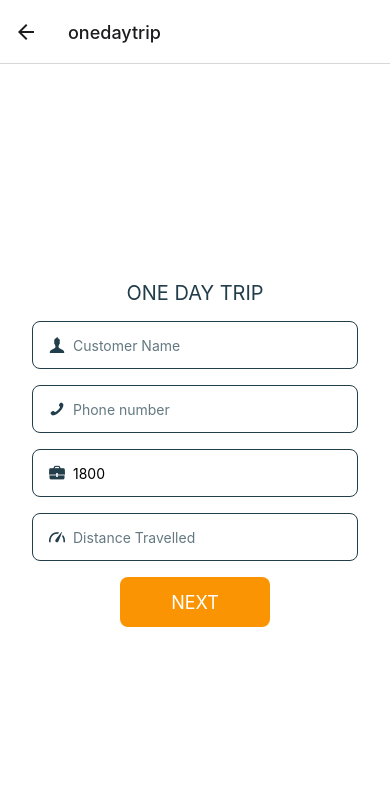
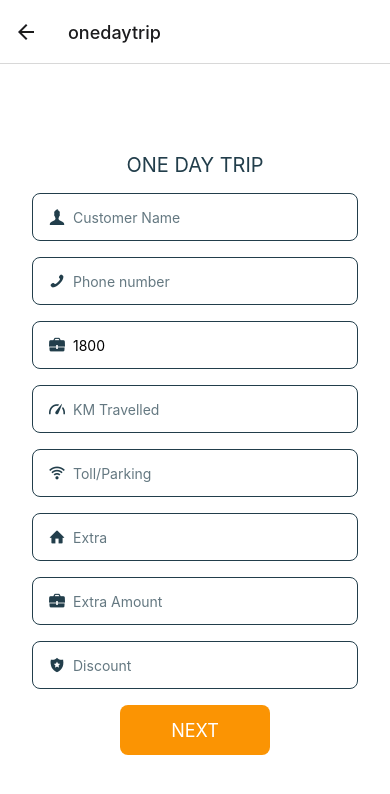
Before and after one commit to ingeniumpavithra/Vetri-taxi-mobile, a React Native app: screen /onedaytrip in a window 390 px wide. Shown: the top 794 px of the page. Built offline with nearby package versions, Linux system fonts and the light colour scheme.

Commit message:
one day trip updated changed

```diff
--- a/context/BillingContextProvider.js
+++ b/context/BillingContextProvider.js
@@ -9,6 +9,10 @@ export const BillingContextProvider = (props) => {
     phone_number:'',
     initial_payment:1800,
     distance_travelled:'',
+    tolls:'',
+    extra:'',
+    extra_amt:'',
+    discount:'',
   });
 
   const handleChangeBilling = (value,name) => {
--- a/navigations/StackNavigator.js
+++ b/navigations/StackNavigator.js
@@ -31,8 +31,9 @@ const StackNavigator = () => {
        <HillsContextProvider>
     <Stack.Navigator screenOptions={{ headerShown: true }}>
       <Stack.Group>
+      <Stack.Screen name="Home" component={Home} />
       <Stack.Screen name="Login" component={Login} />
-      <Stack.Screen name="Home" component={Home} />
+
         <Stack.Screen name="localTrip" component={LocalTrip} />
         <Stack.Screen name="onedaytrip" component={onedaytrip} />
         <Stack.Screen name="Billonedaytrip" component={Billonedaytrip} />
--- a/screens/Billonedaytrip.js
+++ b/screens/Billonedaytrip.js
@@ -22,14 +22,33 @@ const Billonedaytrip = () => {
     billingData,
   } = useContext(BillingContext);
 
-  const totalPrice = billingData.initial_payment + (billingData.distance_travelled * 7);
+  if(billingData.discount===''){
+    billingData.discount=0;
+  }
+  if(billingData.tolls===''){
+    billingData.tolls=0;
+  }
+  if(billingData.extra_amt===''){
+    billingData.extra_amt=0;
+  }
+
+
+    let totalPrice = billingData.initial_payment + (billingData.distance_travelled * 7);
+    let calc = 0;
+    billingData.discount  >0 ? calc = (parseFloat(billingData.tolls) + parseFloat(billingData.extra_amt))-parseFloat(billingData.discount) : calc = parseFloat(billingData.tolls) + parseFloat(billingData.extra_amt);
+      const result = totalPrice + calc;
 
   let data = {
     car_id : car_id,
     cus_name: billingData.customer_name,
     mobile: billingData.phone_number,
     distance: billingData.distance_travelled,
+    tolls: billingData.tolls,
+    extra: billingData.extra,
+    extra_amt: billingData.extra_amt,
+    discount: billingData.discount,
     total: totalPrice
+
   }
 
   async function addBill() {
@@ -67,17 +86,26 @@ const Billonedaytrip = () => {
           Price / km :
          {7 || 0}
       </Text>
-      <Text style={{ color: '#223e4b', fontSize: 20, marginBottom: 16,}}>
-          Travelled (kms):
-          {billingData.distance_travelled || 0}
-      </Text>
+
       <Text style={{ color: '#223e4b', fontSize: 20, marginBottom: 16,}}>
          Total KM Price:
           {billingData.distance_travelled * 7 || 0}
       </Text>
+      <Text style={{ color: '#223e4b', fontSize: 20, marginBottom: 16,}}>
+         Toll Price:
+          {billingData.tolls|| 0}
+      </Text>
+      <Text style={{ color: '#223e4b', fontSize: 20, marginBottom: 16,}}>
+         Extra Amount:
+          {billingData.extra_amt  || 0}
+      </Text>
+      <Text style={{ color: '#223e4b', fontSize: 20, marginBottom: 16,}}>
+          Discount :
+           {billingData.discount || 0}
+      </Text>
       <Text style={{ color: '#fb9403', fontSize: 28, marginBottom: 16, fontWeight: 'bold', }}>
          Total :
-         {billingData.initial_payment + billingData.distance_travelled * 7}
+         {result }
       </Text>
 
       </Card>
--- a/screens/onedaytrip.js
+++ b/screens/onedaytrip.js
@@ -66,7 +66,7 @@ export default function onedaytrip() {
        <View style={{ paddingHorizontal: 32, marginBottom: 16, width: '100%' }}>
         <Input
           icon='gauge'
-          placeholder='Distance Travelled'
+          placeholder='KM Travelled'
           autoCapitalize='none'
           keyboardAppearance='dark'
           returnKeyType='next'
@@ -77,6 +77,58 @@ export default function onedaytrip() {
         />
       </View>
 
+       <View style={{ paddingHorizontal: 32, marginBottom: 16, width: '100%' }}>
+        <Input
+          icon='signal'
+          placeholder='Toll/Parking'
+          autoCapitalize='none'
+          keyboardAppearance='dark'
+          returnKeyType='next'
+          returnKeyLabel='next'
+          value = {billingData.tolls}
+          keyboardType = 'numeric'
+          onChangeText={value => handleChangeBilling(value,'tolls')}
+        />
+      </View>
+      <View style={{ paddingHorizontal: 32, marginBottom: 16, width: '100%' }}>
+        <Input
+          icon='home'
+          placeholder='Extra'
+          autoCapitalize='none'
+          keyboardAppearance='dark'
+          returnKeyType='next'
+          returnKeyLabel='next'
+          value = {billingData.extra}
+          keyboardType = 'numeric'
+          onChangeText={value => handleChangeBilling(value,'extra')}
+        />
+      </View>
+      <View style={{ paddingHorizontal: 32, marginBottom: 16, width: '100%' }}>
+        <Input
+          icon='briefcase'
+          placeholder='Extra Amount'
+          autoCapitalize='none'
+          keyboardAppearance='dark'
+          returnKeyType='next'
+          returnKeyLabel='next'
+          value = {billingData.extra_amt}
+          keyboardType = 'numeric'
+          onChangeText={value => handleChangeBilling(value,'extra_amt')}
+        />
+      </View>
+      <View style={{ paddingHorizontal: 32, marginBottom: 16, width: '100%' }}>
+        <Input
+          icon='shield'
+          placeholder='Discount'
+          autoCapitalize='none'
+          keyboardAppearance='dark'
+          returnKeyType='next'
+          returnKeyLabel='next'
+          value = {billingData.discount}
+          keyboardType = 'numeric'
+          onChangeText={value => handleChangeBilling(value,'discount')}
+        />
+      </View>
 
       <Button  label='Next'
        onPress={() => navigation.navigate("Billonedaytrip")}
```
